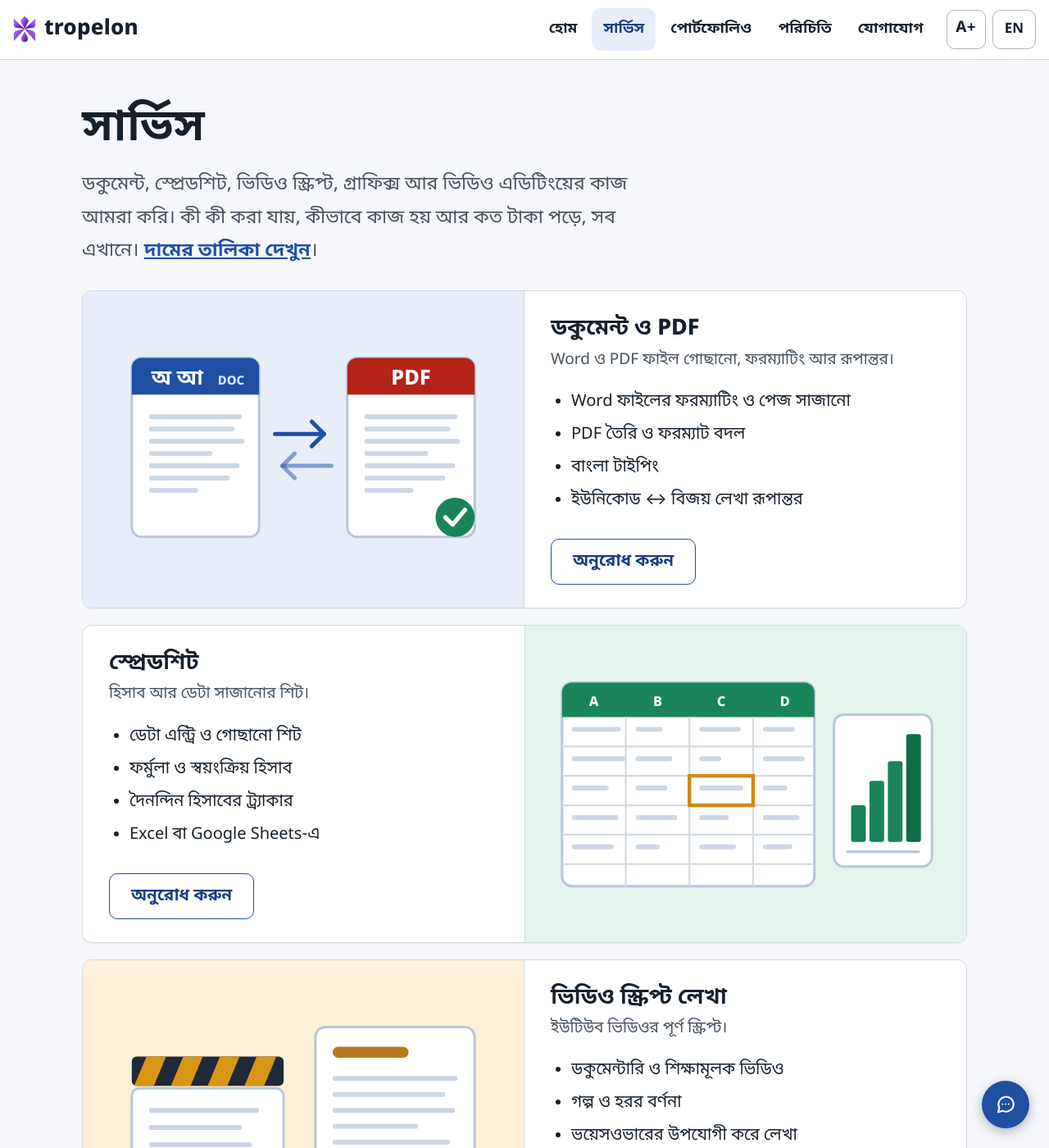
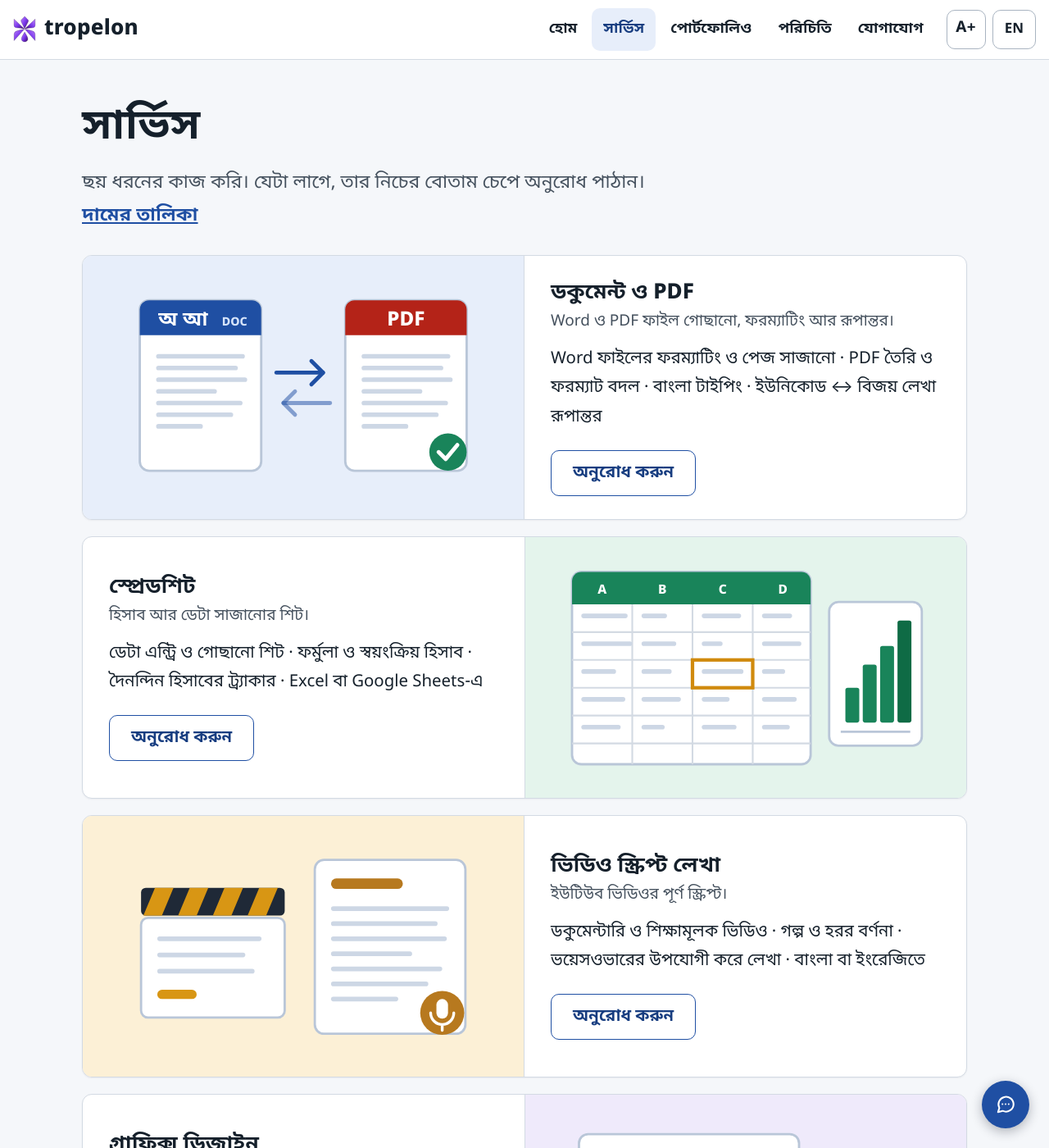
Before and after one commit to tropelon/Ponzile, a Jekyll site: the page built from services.html, in a window 1280 px wide and 1400 px high. Shown: the whole window at 82% size. Built offline with Jekyll 4.4.1, drawn with Linux system fonts in a browser that asks for light colours; some of the changed text lies outside the part shown.

Commit message:
Update services.html

```diff
--- a/services.html
+++ b/services.html
@@ -7,14 +7,16 @@ permalink: /services/
 ---
 <style>
   .svc-hero{padding:24px 0 6px}
-  .svc-hero h1{font-size:clamp(1.9rem,6vw,2.7rem);font-weight:800}
+  .svc-hero h1{font-size:clamp(1.55rem,6vw,2.6rem);font-weight:800}
   .svc-list{display:grid;gap:20px;margin-top:22px}
   .svc-row{display:grid;grid-template-columns:1fr;border:1px solid var(--line);border-radius:var(--r);overflow:hidden;background:#fff;box-shadow:0 1px 2px rgba(16,24,40,.05);scroll-margin-top:84px}
   .poster{position:relative;aspect-ratio:16/10;overflow:hidden;border-bottom:1px solid var(--line)}
   .poster svg{position:absolute;inset:0;width:100%;height:100%;display:block}
   .p-doc{background:#e7eefa}.p-sheet{background:#e4f4ec}.p-script{background:#fcf0d6}.p-design{background:#efeafb}.p-video{background:#e1f2f6}.p-web{background:#e9eff8}
-  .svc-body{padding:22px 22px 24px;display:flex;flex-direction:column}
-  .svc-body h3{font-size:1.35rem;font-weight:800;margin-bottom:4px}
+  .svc-body{padding:20px 20px 22px;display:flex;flex-direction:column}
+  .svc-tags{margin:10px 0 16px;font-size:1.02rem;line-height:1.75}
+  @media (max-width:759px){.svc-row .poster{display:none}.svc-row{border-top:5px solid var(--primary)}}
+  .svc-body h3{font-size:1.3rem;font-weight:800;margin-bottom:2px}
   .svc-body ul{margin:12px 0 18px;padding-left:1.25em;color:var(--text);font-size:1rem}
   .svc-body li{margin:5px 0}
   .svc-body .go{align-self:flex-start;margin-top:auto}
@@ -32,14 +34,18 @@ permalink: /services/
   .steps li::before{counter-increment:s;content:counter(s);position:absolute;left:16px;top:18px;width:34px;height:34px;border-radius:50%;display:grid;place-items:center;font-weight:800;font-size:1rem;color:var(--on-primary);background:var(--primary)}
   .rules{display:grid;gap:12px;padding:0;margin-top:6px}
   .rules li{list-style:none;padding:14px 18px;border-left:4px solid var(--primary);background:#fff;border-radius:0 var(--r) var(--r) 0;color:var(--text);border-top:1px solid var(--line);border-right:1px solid var(--line);border-bottom:1px solid var(--line)}
+  details .steps{margin-top:0}
+  details .steps li{border:0;box-shadow:none;padding:12px 0 12px 58px;background:transparent}
+  details .steps li::before{left:0;top:14px}
+  details .rules li{box-shadow:none}
   .steps a,.rules a,.svc-hero .lead a{color:var(--primary);text-decoration:underline;text-underline-offset:2px;font-weight:600}
 </style>
 
 <section class="svc-hero">
   <h1><span class="bn">সার্ভিস</span><span class="en">Services</span></h1>
   <p class="lead">
-    <span class="bn">ডকুমেন্ট, স্প্রেডশিট, ভিডিও স্ক্রিপ্ট, গ্রাফিক্স আর ভিডিও এডিটিংয়ের কাজ আমরা করি। কী কী করা যায়, কীভাবে কাজ হয় আর কত টাকা পড়ে, সব এখানে। <a href="{{ '/pricing/' | relative_url }}">দামের তালিকা দেখুন</a>।</span>
-    <span class="en">We do documents, spreadsheets, video scripts, graphics and video editing. See what we can do, how the work goes and what it costs. <a href="{{ '/pricing/' | relative_url }}">View the price list</a>.</span>
+    <span class="bn">ছয় ধরনের কাজ করি। যেটা লাগে, তার নিচের বোতাম চেপে অনুরোধ পাঠান। <a href="{{ '/pricing/' | relative_url }}">দামের তালিকা</a></span>
+    <span class="en">We do six kinds of work. Tap the button under the one you need. <a href="{{ '/pricing/' | relative_url }}">Price list</a></span>
   </p>
 </section>
 
@@ -50,12 +56,7 @@ permalink: /services/
     <div class="svc-body">
       <h3><span class="bn">ডকুমেন্ট ও PDF</span><span class="en">Documents &amp; PDF</span></h3>
       <p class="meta"><span class="bn">Word ও PDF ফাইল গোছানো, ফরম্যাটিং আর রূপান্তর।</span><span class="en">Organising, formatting and converting Word and PDF files.</span></p>
-      <ul>
-        <li><span class="bn">Word ফাইলের ফরম্যাটিং ও পেজ সাজানো</span><span class="en">Word formatting and page layout</span></li>
-        <li><span class="bn">PDF তৈরি ও ফরম্যাট বদল</span><span class="en">PDF creation and conversion</span></li>
-        <li><span class="bn">বাংলা টাইপিং</span><span class="en">Bangla typing</span></li>
-        <li><span class="bn">ইউনিকোড ↔ বিজয় লেখা রূপান্তর</span><span class="en">Unicode ↔ Bijoy text conversion</span></li>
-      </ul>
+      <p class="svc-tags"><span class="bn">Word ফাইলের ফরম্যাটিং ও পেজ সাজানো · PDF তৈরি ও ফরম্যাট বদল · বাংলা টাইপিং · ইউনিকোড ↔ বিজয় লেখা রূপান্তর</span><span class="en">Word formatting and page layout · PDF creation and conversion · Bangla typing · Unicode ↔ Bijoy text conversion</span></p>
       <a class="btn go" href="{{ '/contact/?service=documents' | relative_url }}"><span class="bn">অনুরোধ করুন</span><span class="en">Request this</span></a>
     </div>
   </article>
@@ -65,12 +66,7 @@ permalink: /services/
     <div class="svc-body">
       <h3><span class="bn">স্প্রেডশিট</span><span class="en">Spreadsheets</span></h3>
       <p class="meta"><span class="bn">হিসাব আর ডেটা সাজানোর শিট।</span><span class="en">Sheets for calculations and organised data.</span></p>
-      <ul>
-        <li><span class="bn">ডেটা এন্ট্রি ও গোছানো শিট</span><span class="en">Data entry and tidy sheets</span></li>
-        <li><span class="bn">ফর্মুলা ও স্বয়ংক্রিয় হিসাব</span><span class="en">Formulas and automatic calculation</span></li>
-        <li><span class="bn">দৈনন্দিন হিসাবের ট্র্যাকার</span><span class="en">Everyday record trackers</span></li>
-        <li><span class="bn">Excel বা Google Sheets-এ</span><span class="en">In Excel or Google Sheets</span></li>
-      </ul>
+      <p class="svc-tags"><span class="bn">ডেটা এন্ট্রি ও গোছানো শিট · ফর্মুলা ও স্বয়ংক্রিয় হিসাব · দৈনন্দিন হিসাবের ট্র্যাকার · Excel বা Google Sheets-এ</span><span class="en">Data entry and tidy sheets · Formulas and automatic calculation · Everyday record trackers · In Excel or Google Sheets</span></p>
       <a class="btn go" href="{{ '/contact/?service=spreadsheet' | relative_url }}"><span class="bn">অনুরোধ করুন</span><span class="en">Request this</span></a>
     </div>
   </article>
@@ -80,12 +76,7 @@ permalink: /services/
     <div class="svc-body">
       <h3><span class="bn">ভিডিও স্ক্রিপ্ট লেখা</span><span class="en">Video script writing</span></h3>
       <p class="meta"><span class="bn">ইউটিউব ভিডিওর পূর্ণ স্ক্রিপ্ট।</span><span class="en">Complete scripts for YouTube videos.</span></p>
-      <ul>
-        <li><span class="bn">ডকুমেন্টারি ও শিক্ষামূলক ভিডিও</span><span class="en">Documentary and educational videos</span></li>
-        <li><span class="bn">গল্প ও হরর বর্ণনা</span><span class="en">Story and horror narration</span></li>
-        <li><span class="bn">ভয়েসওভারের উপযোগী করে লেখা</span><span class="en">Written to suit voiceover</span></li>
-        <li><span class="bn">বাংলা বা ইংরেজিতে</span><span class="en">In Bangla or English</span></li>
-      </ul>
+      <p class="svc-tags"><span class="bn">ডকুমেন্টারি ও শিক্ষামূলক ভিডিও · গল্প ও হরর বর্ণনা · ভয়েসওভারের উপযোগী করে লেখা · বাংলা বা ইংরেজিতে</span><span class="en">Documentary and educational videos · Story and horror narration · Written to suit voiceover · In Bangla or English</span></p>
       <a class="btn go" href="{{ '/contact/?service=script' | relative_url }}"><span class="bn">অনুরোধ করুন</span><span class="en">Request this</span></a>
     </div>
   </article>
@@ -95,11 +86,7 @@ permalink: /services/
     <div class="svc-body">
       <h3><span class="bn">গ্রাফিক্স ডিজাইন</span><span class="en">Graphic design</span></h3>
       <p class="meta"><span class="bn">অনলাইনে ব্যবহারের ডিজাইন।</span><span class="en">Designs for online use.</span></p>
-      <ul>
-        <li><span class="bn">ইউটিউব থাম্বনেইল</span><span class="en">YouTube thumbnails</span></li>
-        <li><span class="bn">সোশ্যাল মিডিয়া পোস্ট ও ব্যানার</span><span class="en">Social media posts and banners</span></li>
-        <li><span class="bn">পোস্টার ও ফ্লায়ার</span><span class="en">Posters and flyers</span></li>
-      </ul>
+      <p class="svc-tags"><span class="bn">ইউটিউব থাম্বনেইল · সোশ্যাল মিডিয়া পোস্ট ও ব্যানার · পোস্টার ও ফ্লায়ার</span><span class="en">YouTube thumbnails · Social media posts and banners · Posters and flyers</span></p>
       <a class="btn go" href="{{ '/contact/?service=design' | relative_url }}"><span class="bn">অনুরোধ করুন</span><span class="en">Request this</span></a>
     </div>
   </article>
@@ -109,11 +96,7 @@ permalink: /services/
     <div class="svc-body">
       <h3><span class="bn">ভিডিও এডিটিং</span><span class="en">Video editing</span></h3>
       <p class="meta"><span class="bn">কাঁচা ফুটেজ থেকে প্রকাশের উপযোগী ভিডিও।</span><span class="en">From raw footage to a video ready to publish.</span></p>
-      <ul>
-        <li><span class="bn">কাটছাঁট ও ক্লিপ সাজানো</span><span class="en">Cutting and arranging clips</span></li>
-        <li><span class="bn">সাবটাইটেল ও ব্যাকগ্রাউন্ড মিউজিক</span><span class="en">Subtitles and background music</span></li>
-        <li><span class="bn">ইউটিউব ও সোশ্যাল মিডিয়ার জন্য এডিট</span><span class="en">Edits for YouTube and social media</span></li>
-      </ul>
+      <p class="svc-tags"><span class="bn">কাটছাঁট ও ক্লিপ সাজানো · সাবটাইটেল ও ব্যাকগ্রাউন্ড মিউজিক · ইউটিউব ও সোশ্যাল মিডিয়ার জন্য এডিট</span><span class="en">Cutting and arranging clips · Subtitles and background music · Edits for YouTube and social media</span></p>
       <a class="btn go" href="{{ '/contact/?service=video' | relative_url }}"><span class="bn">অনুরোধ করুন</span><span class="en">Request this</span></a>
     </div>
   </article>
@@ -123,12 +106,7 @@ permalink: /services/
     <div class="svc-body">
       <h3><span class="bn">ছোট ওয়েবসাইট</span><span class="en">Small websites</span></h3>
       <p class="meta"><span class="bn">সহজ আর দ্রুত লোড হওয়া সাইট।</span><span class="en">Simple, fast-loading sites.</span></p>
-      <ul>
-        <li><span class="bn">পোর্টফোলিও বা ল্যান্ডিং পেজ</span><span class="en">Portfolio or landing pages</span></li>
-        <li><span class="bn">মোবাইলে সুন্দর দেখায় এমন ডিজাইন</span><span class="en">Mobile-friendly design</span></li>
-        <li><span class="bn">বাংলা ও ইংরেজি, দুই ভাষার সংস্করণ (চাইলে)</span><span class="en">Bangla and English versions, if you want</span></li>
-        <li><span class="bn">সাইট অনলাইনে চালু করে আপনার হাতে তুলে দেওয়া</span><span class="en">We put the site online and hand it over to you</span></li>
-      </ul>
+      <p class="svc-tags"><span class="bn">পোর্টফোলিও বা ল্যান্ডিং পেজ · মোবাইলে সুন্দর দেখায় এমন ডিজাইন · বাংলা ও ইংরেজি, দুই ভাষার সংস্করণ (চাইলে) · সাইট অনলাইনে চালু করে আপনার হাতে তুলে দেওয়া</span><span class="en">Portfolio or landing pages · Mobile-friendly design · Bangla and English versions, if you want · We put the site online and hand it over to you</span></p>
       <a class="btn go" href="{{ '/contact/?service=website' | relative_url }}"><span class="bn">অনুরোধ করুন</span><span class="en">Request this</span></a>
     </div>
   </article>
@@ -136,7 +114,15 @@ permalink: /services/
 </div>
 
 {% capture rev_s %}{{ site.data.pricing.free_revisions }}{% endcapture %}
-<h2 class="section-title"><span class="bn">কীভাবে কাজ হয়</span><span class="en">How the work goes</span></h2>
+<h2 class="section-title"><span class="bn">৩ ধাপে কাজ</span><span class="en">Work in 3 steps</span></h2>
+<ol class="how3">
+  <li><b><span class="bn">অনুরোধ পাঠান</span><span class="en">Send a request</span></b><span class="t"><span class="bn">কী লাগবে লিখুন। একটা কোড পাবেন।</span><span class="en">Write what you need. You get a code.</span></span></li>
+  <li><b><span class="bn">দাম জেনে রাজি হন</span><span class="en">Agree on the price</span></b><span class="t"><span class="bn">লিখিত দাম ও সময় জানাব। আপনি রাজি হলে কাজ শুরু।</span><span class="en">We send the price and time in writing. Work starts when you agree.</span></span></li>
+  <li><b><span class="bn">দেখুন, তারপর ফাইল নিন</span><span class="en">Follow, then get your files</span></b><span class="t"><span class="bn">কোড দিয়ে নিজেই অগ্রগতি দেখুন। বিকাশে পেমেন্টের পর ফাইল ইমেইলে।</span><span class="en">Follow progress with your code. After the bKash payment, files come by email.</span></span></li>
+</ol>
+<details class="more">
+  <summary><span class="bn">পুরো ৬টা ধাপ বিস্তারিত দেখুন</span><span class="en">See all 6 steps in detail</span></summary>
+  <div class="more-body">
 <ol class="steps">
   <li>
     <b><span class="bn">অনুরোধ পাঠান</span><span class="en">Send a request</span></b>
@@ -163,8 +149,14 @@ permalink: /services/
     <span class="meta"><span class="bn">পেমেন্ট নিশ্চিত হওয়ার পর চূড়ান্ত ফাইল আপনাকে ইমেইলে পাঠানো হয়।</span><span class="en">After payment is confirmed, the final files are emailed to you.</span></span>
   </li>
 </ol>
+  </div>
+</details>
 
 <h2 class="section-title"><span class="bn">কাজের নিয়ম</span><span class="en">Ground rules</span></h2>
+<p class="sum"><span class="bn">লিখিত দাম ঠিক না হলে কাজ শুরু হয় না। কাজ অর্ধেক হয়ে গেলে অর্ডার আর বাতিল করা যায় না।</span><span class="en">Work does not start until the price is agreed in writing. Once the work is halfway done, an order cannot be cancelled.</span></p>
+<details class="more">
+  <summary><span class="bn">সব নিয়ম দেখুন</span><span class="en">See all the rules</span></summary>
+  <div class="more-body">
 <ul class="rules">
   <li><span class="bn">কাজ শুরুর আগে দাম, পরিধি আর সময় লিখিতভাবে ঠিক হয়। আপনি অগ্রগতি পেজে সম্মতির বোতাম চাপলে ধরা হয় <a href="{{ '/privacy/#cancel' | relative_url }}">বাতিল ও ফির নিয়ম</a> মেনে নিয়েছেন।</span><span class="en">Price, scope and timing are agreed in writing before work starts. Pressing the accept button on your progress page means you accept the <a href="{{ '/privacy/#cancel' | relative_url }}">cancellation and fee rules</a>.</span></li>
   <li><span class="bn">কাজ অর্ধেক হয়ে গেলে (অগ্রগতি ৫০% বা তার বেশি) অর্ডার আর বাতিল করা যায় না। তখন আপনি কাজটা নিন বা না নিন, ঠিক করা মূল্যের ফি দিতে হয়। আমরা নিজেরা কাজ বন্ধ করলে এই ফি লাগে না।</span><span class="en">Once a job is half done (progress at 50% or more), the order can no longer be cancelled. The agreed fee is then payable whether or not you take the work. If we stop the work ourselves, no fee applies.</span></li>
@@ -173,8 +165,11 @@ permalink: /services/
   <li><span class="bn">আপনার ফাইল শুধু ওই কাজের জন্যই ব্যবহার হয়, আপনার অনুমতি ছাড়া কোথাও দেখানো হয় না।</span><span class="en">Your files are used only for that job and never shown anywhere without your permission.</span></li>
   <li><span class="bn">যে কাজ করা সম্ভব নয়, সেটা আমরা আগেই জানিয়ে দিই।</span><span class="en">If something is not possible, we tell you up front.</span></li>
 </ul>
+  </div>
+</details>
 
-<p style="margin-top:28px">
+
+<p class="actions" style="margin-top:28px">
   <a class="btn btn-primary" href="{{ '/contact/' | relative_url }}"><span class="bn">সার্ভিসের অনুরোধ পাঠান</span><span class="en">Request a service</span></a>
   <a class="btn" href="{{ '/pricing/' | relative_url }}"><span class="bn">দামের তালিকা</span><span class="en">Price list</span></a>
   <a class="btn" href="{{ '/portfolio/' | relative_url }}"><span class="bn">কাজের নমুনা দেখুন</span><span class="en">See sample work</span></a>
```
